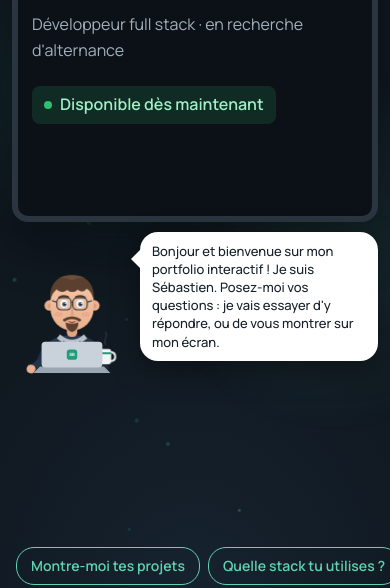
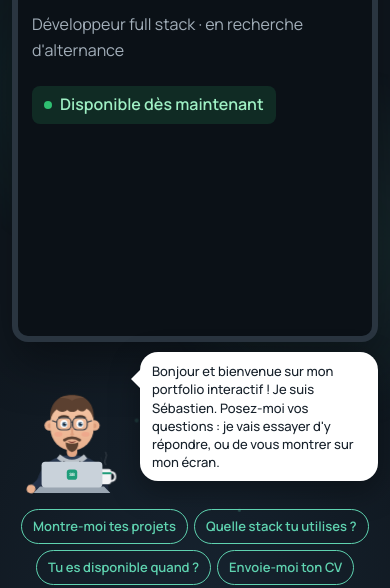
Before and after one commit to sebastien1000/sebastien1000.github.io, a plain HTML site: page index.html in a window 390 px wide. Shown: the part 185-773 px from the top of the page. Drawn offline with Linux system fonts and the light colour scheme.

Commit message:
Téléphone : la bulle et le personnage restent toujours visibles
- Propositions de questions sur plusieurs lignes, centrées
- S'il manque de la place, c'est le grand écran qui rapetisse
- Très petits écrans : 2 propositions seulement

Co-Authored-By: Claude Opus 5.5 <noreply@anthropic.com>

```diff
--- a/chat.css
+++ b/chat.css
@@ -348,3 +348,23 @@ body.sc-actif { overflow: hidden; }
   .sc-perso { width: 80px; }
   .sc-bulle { font-size: 12px; padding: 8px 10px; margin-bottom: 4px; }
 }
+
+/* Téléphone : propositions de questions sur plusieurs lignes, centrées, sans toucher le personnage */
+@media (max-width: 760px) {
+  .sc-puces { flex-wrap: wrap; justify-content: center; overflow: visible; gap: 6px; padding: 10px 12px 2px; }
+  .sc-puces button { flex-shrink: 1; font-size: 13px; padding: 6px 11px; max-width: 100%; white-space: normal; }
+  .sc-plateau { overflow: hidden; padding-bottom: 6px; }
+}
+@media (max-width: 760px) and (max-height: 620px) {
+  .sc-puces button:nth-child(n+3) { display: none; }
+}
+
+/* Téléphone : le personnage et sa bulle ne sont jamais cachés.
+   S'il manque de la place, c'est le grand écran qui rapetisse (et défile). */
+@media (max-width: 760px) {
+  .sc-plateau { display: flex; flex-direction: column; overflow: visible; }
+  .sc-ecran-zone { flex: 1 1 auto; min-height: 0; display: flex; flex-direction: column; }
+  .sc-moniteur { flex: 1 1 auto; min-height: 0; display: flex; flex-direction: column; }
+  .sc-ecran { flex: 1 1 auto; height: auto; max-height: 34vh; min-height: 64px; overflow-y: auto; }
+  .sc-perso-zone { flex: none; }
+}
--- a/index.html
+++ b/index.html
@@ -11,7 +11,7 @@
   <link rel="preconnect" href="https://fonts.gstatic.com" crossorigin>
   <link href="https://fonts.googleapis.com/css2?family=Manrope:wght@400;500;600;700&family=JetBrains+Mono:wght@400;500&display=swap" rel="stylesheet">
   <link rel="stylesheet" href="styles.css?v=22">
-  <link rel="stylesheet" href="chat.css?v=29">
+  <link rel="stylesheet" href="chat.css?v=32">
 </head>
 <body>
 
```
